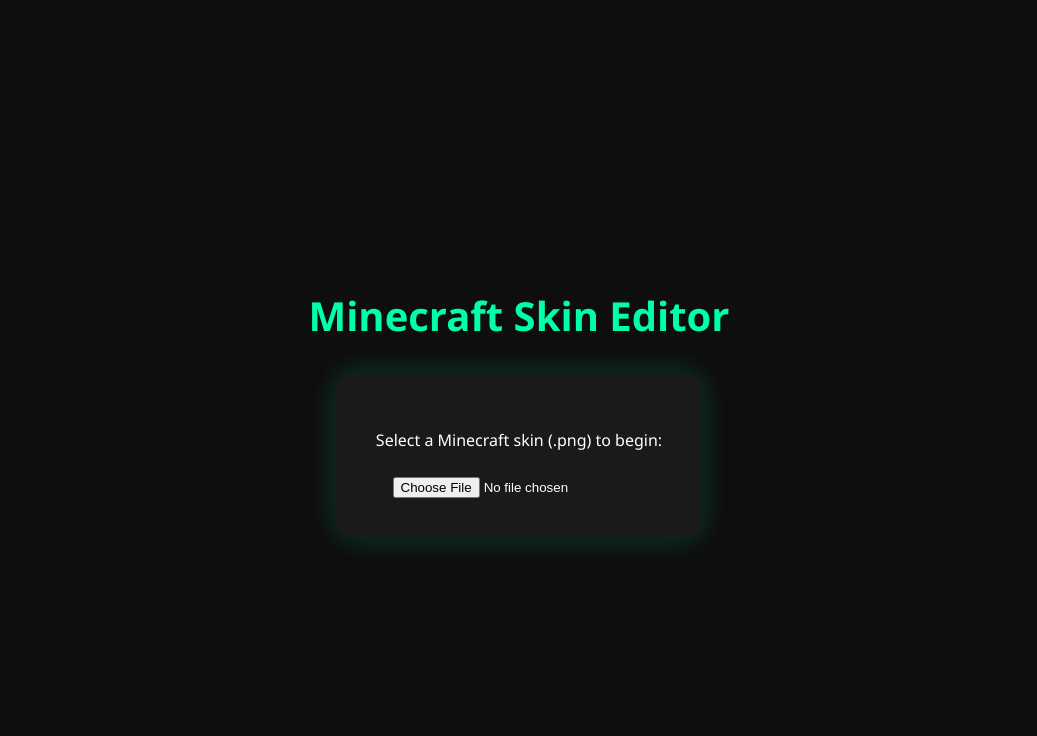
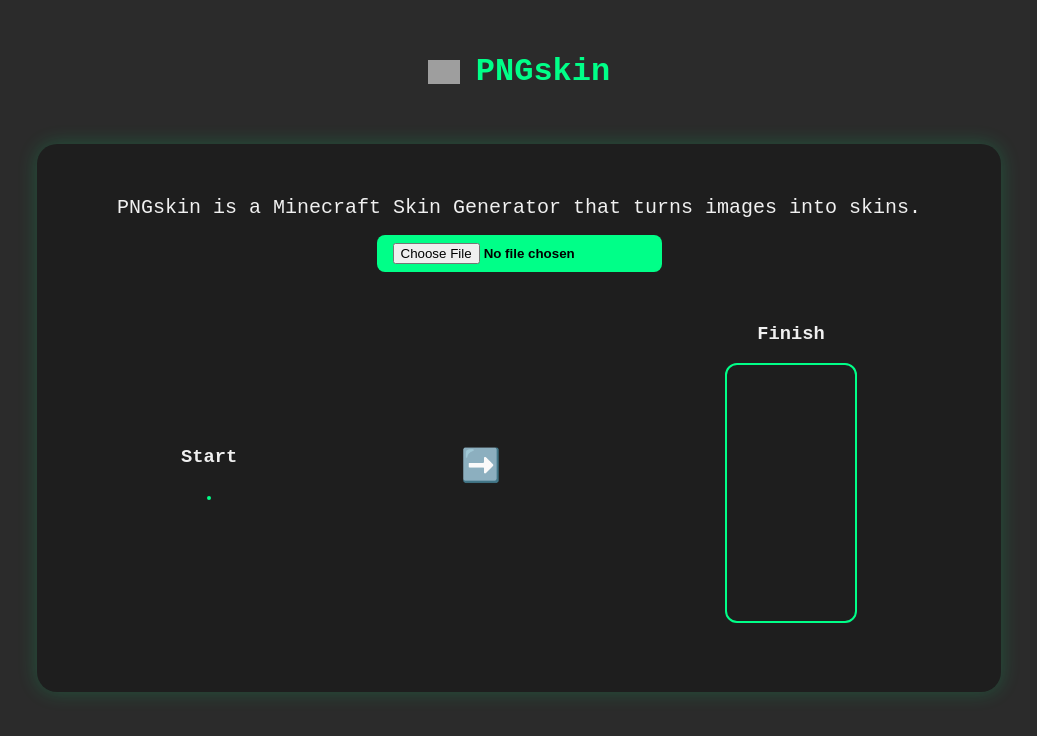
Before and after one commit to sigmaszzzz/MeFilms, a plain HTML site: page index.html in a window 1280 px wide. Shown: the whole page, without its empty margins (121-1158 px from the left). Drawn offline with Linux system fonts and the light colour scheme; grey boxes are pictures that could not be loaded.

Commit message:
Update index.html

```diff
--- a/index.html
+++ b/index.html
@@ -3,110 +3,169 @@
 <head>
   <meta charset="UTF-8" />
   <meta name="viewport" content="width=device-width, initial-scale=1.0" />
-  <title>Minecraft Skin Editor</title>
+  <title>PNGskin - Minecraft Skin Generator</title>
   <style>
     body {
       margin: 0;
-      font-family: 'Segoe UI', Tahoma, Geneva, Verdana, sans-serif;
-      background-color: #0e0e0e;
-      color: white;
+      font-family: 'Courier New', Courier, monospace;
+      background-color: #2b2b2b;
+      color: #f0f0f0;
       display: flex;
       flex-direction: column;
       align-items: center;
-      justify-content: center;
-      height: 100vh;
-      overflow: hidden;
+      padding: 2rem;
+    }
+
+    header {
+      display: flex;
+      align-items: center;
+      gap: 1rem;
+      margin-bottom: 1rem;
+    }
+
+    header img {
+      width: 32px;
     }
 
     h1 {
-      margin-bottom: 30px;
-      color: #00ffaa;
-      font-size: 2.5rem;
+      font-size: 2rem;
+      color: #00ff88;
+    }
+
+    #upload-section, #editor {
+      background-color: #1e1e1e;
+      padding: 2rem;
+      border-radius: 20px;
+      box-shadow: 0 0 20px rgba(0, 255, 136, 0.2);
+      max-width: 900px;
+      width: 100%;
+      margin: 1rem 0;
+    }
+
+    #upload-section {
+      display: block;
+      text-align: center;
+    }
+
+    #upload-section p {
+      font-size: 1.25rem;
+      margin-bottom: 1rem;
+    }
+
+    #upload-section input[type="file"] {
+      background-color: #00ff88;
+      color: #000;
+      font-weight: bold;
+      padding: 0.5rem 1rem;
+      border: none;
+      border-radius: 8px;
+      cursor: pointer;
     }
 
     #editor {
-      background: #1a1a1a;
-      padding: 30px;
-      border-radius: 20px;
-      box-shadow: 0 0 25px rgba(0, 255, 170, 0.25);
       display: none;
-      flex-direction: column;
+    }
+
+    .side-by-side {
+      display: flex;
+      justify-content: space-around;
       align-items: center;
-      width: 600px;
-      max-width: 90vw;
+      margin: 2rem 0;
+    }
+
+    .side-by-side img, canvas {
+      border-radius: 12px;
+      border: 2px solid #00ff88;
     }
 
     canvas {
-      margin: 20px 0;
-      border: 2px solid #00ffaa;
-      border-radius: 10px;
-      width: 256px;
-      height: 512px; /* 64x128 Minecraft skin shape */
+      width: 128px;
+      height: 256px;
       image-rendering: pixelated;
-    }
-
-    input[type="range"] {
-      width: 250px;
-      margin: 8px 0;
     }
 
     .controls {
       display: flex;
       flex-direction: column;
-      gap: 12px;
-      width: 100%;
+      gap: 1rem;
+      margin-top: 2rem;
     }
 
     .control-group {
       display: flex;
-      align-items: center;
-      justify-content: space-between;
+      flex-direction: column;
+      gap: 0.5rem;
     }
 
-    #upload-section {
-      display: flex;
-      flex-direction: column;
-      align-items: center;
-      background: #1a1a1a;
-      padding: 40px;
-      border-radius: 20px;
-      box-shadow: 0 0 30px rgba(0, 255, 170, 0.2);
+    .control-label {
+      font-size: 1rem;
+      color: #00ff88;
     }
 
-    #upload-section input[type="file"] {
-      margin-top: 10px;
+    input[type="range"] {
+      width: 100%;
+    }
+
+    .btn {
+      background-color: #00ff88;
+      color: #000;
+      font-weight: bold;
+      padding: 0.75rem;
+      border: none;
+      border-radius: 10px;
+      cursor: pointer;
+      text-align: center;
+      margin-top: 1rem;
     }
   </style>
 </head>
 <body>
-  <h1>Minecraft Skin Editor</h1>
+  <header>
+    <img src="https://upload.wikimedia.org/wikipedia/commons/2/2c/Minecraft_Logo.svg" alt="icon">
+    <h1>PNGskin</h1>
+  </header>
+
   <div id="upload-section">
-    <p>Select a Minecraft skin (.png) to begin:</p>
+    <p>PNGskin is a Minecraft Skin Generator that turns images into skins.</p>
     <input type="file" accept="image/png" id="upload" />
+    <div class="side-by-side">
+      <div>
+        <h3>Start</h3>
+        <img id="startPreview" src="" width="128" />
+      </div>
+      <div style="font-size: 2rem;">➡️</div>
+      <div>
+        <h3>Finish</h3>
+        <canvas id="skinCanvas" width="64" height="128"></canvas>
+      </div>
+    </div>
   </div>
 
   <div id="editor">
-    <canvas id="skinCanvas" width="64" height="128"></canvas>
+    <h2 style="color:#00ff88">Edit Image</h2>
+    <p>Use the sliders to edit the skin to your liking.</p>
     <div class="controls">
       <div class="control-group">
-        <label for="scale">Scale</label>
-        <input type="range" id="scale" min="0.5" max="3" step="0.1" value="1">
-      </div>
-      <div class="control-group">
-        <label for="moveX">Move X</label>
+        <span class="control-label">🔁 Move Left & Right</span>
         <input type="range" id="moveX" min="-64" max="64" step="1" value="0">
       </div>
       <div class="control-group">
-        <label for="moveY">Move Y</label>
+        <span class="control-label">🔁 Move Up & Down</span>
         <input type="range" id="moveY" min="-64" max="64" step="1" value="0">
       </div>
+      <div class="control-group">
+        <span class="control-label">🖼 Size Aspect Ratio</span>
+        <input type="range" id="scale" min="0.5" max="3" step="0.1" value="1">
+      </div>
     </div>
+    <button class="btn">✅ Finish Edit</button>
   </div>
 
   <script>
     const canvas = document.getElementById("skinCanvas");
     const ctx = canvas.getContext("2d");
     const upload = document.getElementById("upload");
+    const startPreview = document.getElementById("startPreview");
     const uploadSection = document.getElementById("upload-section");
     const editor = document.getElementById("editor");
     const scaleSlider = document.getElementById("scale");
@@ -131,8 +190,9 @@
         const reader = new FileReader();
         reader.onload = function (evt) {
           image.onload = () => {
-            uploadSection.style.display = "none";
-            editor.style.display = "flex";
+            startPreview.src = image.src;
+            uploadSection.style.display = "block";
+            editor.style.display = "block";
             drawImage();
           };
           image.src = evt.target.result;
```
